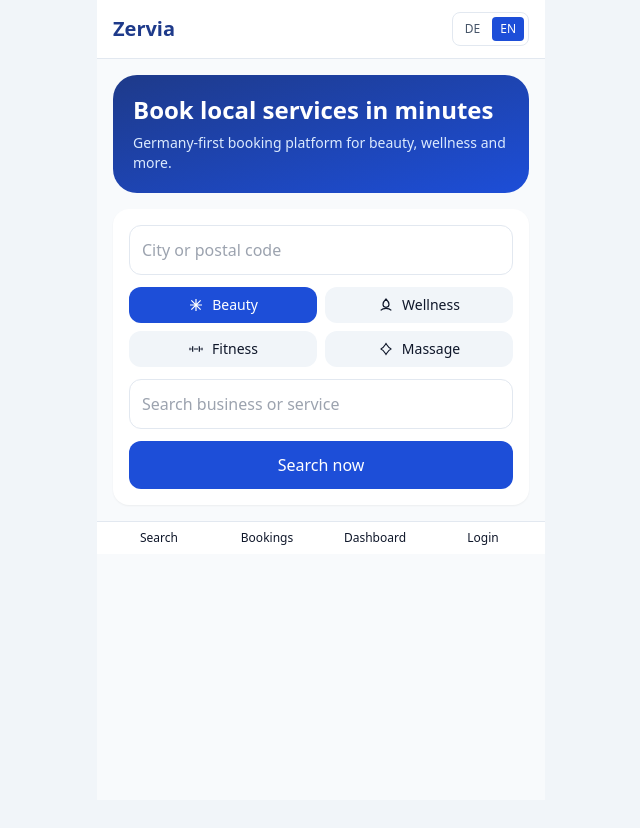
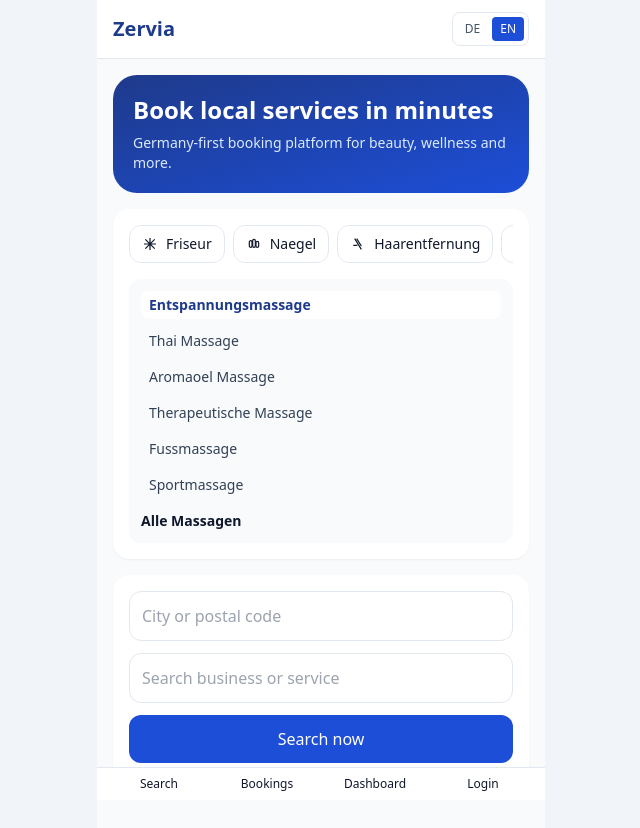
Before and after one commit to Jack007777/zervia, a Next.js app in the folder apps/web/: page /1 in a window 1280 px wide. Shown: the whole page, without its empty margins (319-959 px from the left). Before the commit the page ends 800 px from the top, so only its background shows below. Built offline with nearby package versions, Linux system fonts and the light colour scheme.

Commit message:
feat(web): implement treatwell-style main/sub categories with Frauen

```diff
--- a/apps/web/app/[locale]/page.tsx
+++ b/apps/web/app/[locale]/page.tsx
@@ -1,27 +1,103 @@
 'use client';
 
 import { useParams, useRouter } from 'next/navigation';
-import { useState } from 'react';
+import { useMemo, useState } from 'react';
 
 import { CategoryIcon } from '../../src/components/CategoryIcon';
 
+type MainCategory =
+  | 'friseur'
+  | 'naegel'
+  | 'haarentfernung'
+  | 'kosmetik'
+  | 'massage'
+  | 'maenner'
+  | 'frauen';
+
+type CategoryConfig = {
+  label: string;
+  allLabel: string;
+  sub: string[];
+};
+
+const CATEGORY_MAP: Record<MainCategory, CategoryConfig> = {
+  friseur: {
+    label: 'Friseur',
+    allLabel: 'Alle Friseur Behandlungen',
+    sub: [
+      'Damenhaarschnitt',
+      'Damen - Farbe, Toenung & Straehnen',
+      'Herrenhaarschnitt',
+      'Styling und Foehnen',
+      'Balayage',
+      'Kinderhaarschnitt'
+    ]
+  },
+  naegel: {
+    label: 'Naegel',
+    allLabel: 'Alle Nagelbehandlungen',
+    sub: ['Pedikuere', 'Manikuere', 'Nagel Design', 'Gel Manikuere', 'Naegel auffuellen', 'Nagelmodellage']
+  },
+  haarentfernung: {
+    label: 'Haarentfernung',
+    allLabel: 'Alle Haarentfernungen',
+    sub: ['Waxing Damen', 'Brazilian Waxing', 'Sugaring', 'Waxing Herren', 'IPL - Dauerhafte Haarentfernung', 'Waxing Beine']
+  },
+  kosmetik: {
+    label: 'Kosmetik',
+    allLabel: 'Alle Kosmetik Behandlungen',
+    sub: [
+      'Gesichtsbehandlungen',
+      'Wimpernverlaengerung',
+      'Augenbrauen und Wimpern faerben',
+      'Augenbrauen zupfen',
+      'Wimpernwelle',
+      'Microdermabrasion'
+    ]
+  },
+  massage: {
+    label: 'Massage',
+    allLabel: 'Alle Massagen',
+    sub: ['Entspannungsmassage', 'Thai Massage', 'Aromaoel Massage', 'Therapeutische Massage', 'Fussmassage', 'Sportmassage']
+  },
+  maenner: {
+    label: 'Maenner',
+    allLabel: 'Alle Maenner Behandlungen',
+    sub: ['Maennerhaarschnitte', 'Herren - Farbe', 'Bart trimmen & Rasur', 'Gesichtsbehandlungen fuer Maenner', 'Barbershop']
+  },
+  frauen: {
+    label: 'Frauen',
+    allLabel: 'Alle Frauen Behandlungen',
+    sub: ['Damenhaarschnitt', 'Damen Waxing', 'Damen Massage', 'Gesichtsbehandlungen', 'Manikuere', 'Pedikuere']
+  }
+};
+
 export default function HomePage() {
   const { locale } = useParams<{ locale: string }>();
+  const router = useRouter();
   const [city, setCity] = useState('');
   const [query, setQuery] = useState('');
-  const [category, setCategory] = useState<'beauty' | 'wellness' | 'fitness' | 'massage'>('beauty');
-  const router = useRouter();
+  const [mainCategory, setMainCategory] = useState<MainCategory>('massage');
+  const [subCategory, setSubCategory] = useState<string>('Entspannungsmassage');
+
+  const current = useMemo(() => CATEGORY_MAP[mainCategory], [mainCategory]);
+
+  function onSelectMain(next: MainCategory) {
+    setMainCategory(next);
+    setSubCategory(CATEGORY_MAP[next].sub[0]);
+  }
 
   function onSearch() {
     const search = new URLSearchParams();
+    search.set('category', mainCategory);
+    if (subCategory) {
+      search.set('q', subCategory);
+    }
     if (query) {
-      search.set('q', query);
+      search.set('q', `${query} ${subCategory}`.trim());
     }
     if (city) {
-      search.set('q', `${query} ${city}`.trim());
-    }
-    if (category) {
-      search.set('category', category);
+      search.set('q', `${search.get('q') ?? ''} ${city}`.trim());
     }
     router.push(`/${locale}/search?${search.toString()}`);
   }
@@ -33,6 +109,46 @@
         <p className="mt-2 text-sm text-blue-100">Germany-first booking platform for beauty, wellness and more.</p>
       </section>
 
+      <section className="rounded-2xl bg-white p-4 shadow-sm">
+        <div className="mb-3 flex gap-2 overflow-x-auto pb-1">
+          {(Object.keys(CATEGORY_MAP) as MainCategory[]).map((key) => {
+            const active = key === mainCategory;
+            return (
+              <button
+                key={key}
+                type="button"
+                onClick={() => onSelectMain(key)}
+                className={`flex shrink-0 items-center gap-2 rounded-xl border px-3 py-2 text-sm ${
+                  active ? 'border-brand-500 bg-blue-50 text-brand-700' : 'border-slate-200'
+                }`}
+              >
+                <CategoryIcon category={key} />
+                {CATEGORY_MAP[key].label}
+              </button>
+            );
+          })}
+        </div>
+
+        <div className="rounded-xl bg-slate-50 p-3">
+          <ul className="space-y-2 text-sm">
+            {current.sub.map((item) => (
+              <li key={item}>
+                <button
+                  type="button"
+                  onClick={() => setSubCategory(item)}
+                  className={`w-full rounded-lg px-2 py-1 text-left ${
+                    subCategory === item ? 'bg-white font-semibold text-brand-700' : 'text-slate-700'
+                  }`}
+                >
+                  {item}
+                </button>
+              </li>
+            ))}
+            <li className="pt-1 font-semibold text-slate-900">{current.allLabel}</li>
+          </ul>
+        </div>
+      </section>
+
       <section className="grid gap-3 rounded-2xl bg-white p-4 shadow-sm">
         <input
           className="rounded-xl border p-3"
@@ -40,21 +156,6 @@
           value={city}
           onChange={(e) => setCity(e.target.value)}
         />
-        <div className="grid grid-cols-2 gap-2">
-          {(['beauty', 'wellness', 'fitness', 'massage'] as const).map((item) => (
-            <button
-              key={item}
-              type="button"
-              onClick={() => setCategory(item)}
-              className={`flex items-center justify-center gap-2 rounded-xl px-3 py-2 text-sm capitalize ${
-                category === item ? 'bg-brand-500 text-white' : 'bg-slate-100'
-              }`}
-            >
-              <CategoryIcon category={item} />
-              {item}
-            </button>
-          ))}
-        </div>
         <input
           className="rounded-xl border p-3"
           placeholder="Search business or service"
--- a/apps/web/src/components/CategoryIcon.tsx
+++ b/apps/web/src/components/CategoryIcon.tsx
@@ -1,10 +1,17 @@
 type Props = {
-  category: 'beauty' | 'wellness' | 'fitness' | 'massage';
+  category:
+    | 'friseur'
+    | 'naegel'
+    | 'haarentfernung'
+    | 'kosmetik'
+    | 'massage'
+    | 'maenner'
+    | 'frauen';
   className?: string;
 };
 
 export function CategoryIcon({ category, className = 'h-4 w-4' }: Props) {
-  if (category === 'beauty') {
+  if (category === 'friseur') {
     return (
       <svg viewBox="0 0 24 24" className={className} aria-hidden="true" fill="none" stroke="currentColor" strokeWidth="1.8">
         <path d="M12 3v18M3 12h18M5 5l14 14M19 5L5 19" />
@@ -12,27 +19,54 @@
     );
   }
 
-  if (category === 'wellness') {
+  if (category === 'naegel') {
     return (
       <svg viewBox="0 0 24 24" className={className} aria-hidden="true" fill="none" stroke="currentColor" strokeWidth="1.8">
-        <path d="M12 3c-3 3-4.5 5.3-4.5 8A4.5 4.5 0 0012 15.5 4.5 4.5 0 0016.5 11C16.5 8.3 15 6 12 3z" />
-        <path d="M4 20c2-2 4-3 8-3s6 1 8 3" />
+        <rect x="5" y="7" width="4" height="10" rx="2" />
+        <rect x="10" y="5" width="4" height="12" rx="2" />
+        <rect x="15" y="8" width="4" height="9" rx="2" />
       </svg>
     );
   }
 
-  if (category === 'fitness') {
+  if (category === 'haarentfernung') {
     return (
       <svg viewBox="0 0 24 24" className={className} aria-hidden="true" fill="none" stroke="currentColor" strokeWidth="1.8">
-        <path d="M3 10v4M21 10v4M7 8v8M17 8v8M9 12h6" />
-        <path d="M5 12h2M17 12h2" />
+        <path d="M7 4l10 16M10 4l7 11M5 14h6" />
+      </svg>
+    );
+  }
+
+  if (category === 'kosmetik') {
+    return (
+      <svg viewBox="0 0 24 24" className={className} aria-hidden="true" fill="none" stroke="currentColor" strokeWidth="1.8">
+        <circle cx="12" cy="9" r="4" />
+        <path d="M7 20c1.5-2 3-3 5-3s3.5 1 5 3" />
+      </svg>
+    );
+  }
+
+  if (category === 'massage') {
+    return (
+      <svg viewBox="0 0 24 24" className={className} aria-hidden="true" fill="none" stroke="currentColor" strokeWidth="1.8">
+        <path d="M4 12c4-1 6-5 8-8 2 3 4 7 8 8-4 1-6 5-8 8-2-3-4-7-8-8z" />
+      </svg>
+    );
+  }
+
+  if (category === 'maenner') {
+    return (
+      <svg viewBox="0 0 24 24" className={className} aria-hidden="true" fill="none" stroke="currentColor" strokeWidth="1.8">
+        <path d="M14 4h6v6M20 4l-7 7" />
+        <circle cx="9" cy="15" r="5" />
       </svg>
     );
   }
 
   return (
     <svg viewBox="0 0 24 24" className={className} aria-hidden="true" fill="none" stroke="currentColor" strokeWidth="1.8">
-      <path d="M4 12c4-1 6-5 8-8 2 3 4 7 8 8-4 1-6 5-8 8-2-3-4-7-8-8z" />
+      <circle cx="12" cy="8" r="3.5" />
+      <path d="M5 20c1.8-3 4-4.5 7-4.5s5.2 1.5 7 4.5" />
     </svg>
   );
 }
```
